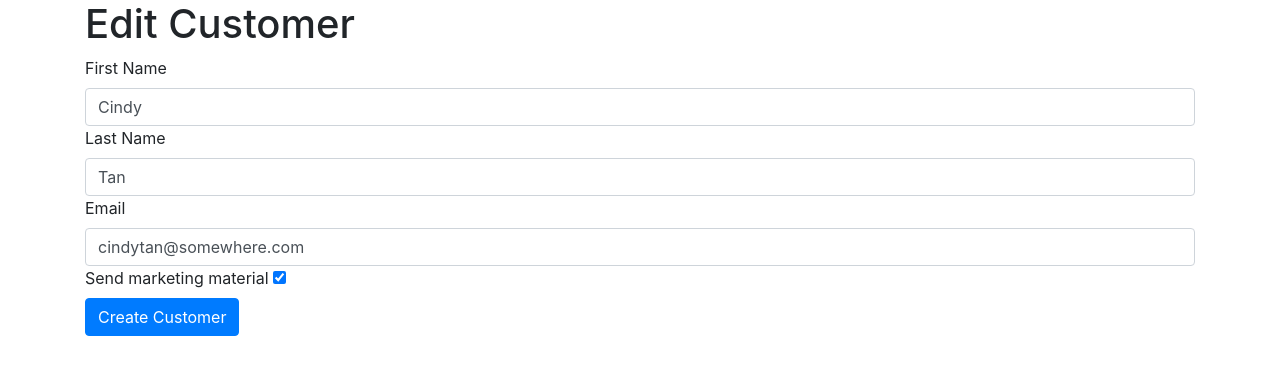
After one commit to Minirazs/demo_CRM, a Flask app: page /customers/1/edit in a window 1280 px wide. The commit adds this page. Shown: the top 375 px of the page. Run offline with Flask 2, Linux system fonts and the light colour scheme; some libraries are stand-ins or nearby versions.

Commit message:
can edit customer record

```diff
--- a/app.py
+++ b/app.py
@@ -1,25 +1,99 @@
 from flask import Flask, render_template, request, redirect, url_for
 import os
 import json
+import random
 
 app = Flask(__name__)
 database = {}
 with open('customers.json') as fp:
-        database = json.load(fp)
+    database = json.load(fp)
+
 
 @app.route('/')
 def home():
     return render_template('home.template.html')
-#special function from flask
+# special function from flask
+
 
 @app.route('/customers')
 def show_customers():
     return render_template('customers.template.html', all_customers=database)
-#special function from flask
+# special function from flask
+
+# create customer record
+@app.route('/customers/add')
+def show_add_customer():
+    return render_template('add_customer.template.html')
+
+
+@app.route('/customers/add', methods=["POST"])
+def process_add_customer():
+    first_name = request.form.get('first_name')
+    last_name = request.form.get('last_name')
+    email = request.form.get('email')
+    if 'can_send' in request.form:   #only if the checkbox is checked
+        can_send = True
+    else:
+        can_send = False
+
+    database.append({
+        'id': random.randint(10000, 99999),
+        'first_name': first_name,
+        'last_name': last_name,
+        'email': email,
+        'send_marketing_material': can_send
+    })
+
+    with open('customers.json', 'w') as fp:
+        json.dump(database, fp)
+
+    return redirect(url_for('show_customers')) #redirect to function's name 'show_customers'
+
+@app.route('/customers/<int:customer_id>/edit')
+def show_edit_customer(customer_id):
+    # find the customer to edit
+    customer_to_edit = None   #None = False
+    for customer in database:
+        if customer["id"] == customer_id:
+            customer_to_edit = customer
+
+    # if the customer with the required id exists
+    if customer_to_edit:
+        return render_template('edit_customer.template.html',
+                               customer=customer_to_edit)
+    else:
+        return f"Customer with id {customer_id} is not found"
+
+@app.route('/customers/<int:customer_id>/edit', methods=["POST"])
+def process_edit_customer(customer_id):
+    customer_to_edit = None
+
+    for customer in database:
+        if customer["id"] == customer_id:
+            customer_to_edit = customer
+            break
+
+    if customer_to_edit:
+        customer_to_edit["first_name"] = request.form.get("first_name")
+        customer_to_edit["last_name"] = request.form.get("last_name")
+        customer_to_edit["email"] = request.form.get("email")
+
+        if 'can_send' in request.form:
+            customer_to_edit['send_marketing_material'] = True
+        else:
+            customer_to_edit['send_marketing_material'] = False
+
+        # save back to the json file
+        with open('customers.json', 'w') as fp:
+            json.dump(database, fp)
+
+        return redirect(url_for('show_customers'))
+    else:
+        return f"Customer with id {customer_id} is not found"
 
 
 # "magic code" -- boilerplate
 if __name__ == '__main__':
-    app.run(host=os.environ.get('IP'),    #host
+    app.run(host=os.environ.get('IP'),  # host
             port=int(os.environ.get('PORT')),
             debug=True)
--- a/customers.json
+++ b/customers.json
@@ -1,24 +1,37 @@
 [
   {
     "id": 1,
-        "first_name":"Cindy",
-        "last_name":"Tan",
-        "email":"cindytan@somewhere.com",
-        "send_marketing_material":true
+    "first_name": "Cindy",
+    "last_name": "Tan",
+    "email": "cindytan@somewhere.com",
+    "send_marketing_material": true
   },
   {
     "id": 2,
-        "first_name":"John",
-        "last_name":"Koh",
-        "email":"johnkoh@somewhere.com",
-        "send_marketing_material":false
+    "first_name": "John",
+    "last_name": "Kohie",
+    "email": "johnkohie@somewhere.com",
+    "send_marketing_material": true
   },
   {
     "id": 3,
-        "first_name":"Ethan",
-        "last_name":"Wong",
-        "email":"ethanwong@somewhere.com",
-        "send_marketing_material":false
+    "first_name": "Ethan",
+    "last_name": "Wong",
+    "email": "ethanwong@somewhere.com",
+    "send_marketing_material": true
+  },
+  {
+    "id": 10559,
+    "first_name": "Peter",
+    "last_name": "Parker",
+    "email": "peterparker@email.com",
+    "send_marketing_material": false
+  },
+  {
+    "id": 20449,
+    "first_name": "Mary",
+    "last_name": "Jane",
+    "email": "mary.jane@email.com",
+    "send_marketing_material": false
   }
-
 ]
--- a/templates/customers.template.html
+++ b/templates/customers.template.html
@@ -7,6 +7,7 @@
             <th> First Name </th>
             <th> Last Name </th>
             <th> Email </th>
+            <th> Marketing Consent </th>
         </tr>
     </thead>
     {% for customer in all_customers %}
@@ -14,6 +15,10 @@
         <td>{{customer.first_name}}</td>
         <td>{{customer.last_name}}</td>
         <td>{{customer.email}}</td>
+        <td>{{customer.send_marketing_material}}</td>
+        <td>
+            <a href="{{ url_for('show_edit_customer', customer_id=customer.id) }}" class="btn btn-primary">Edit</a>
+        </td>
     </tr>
     {% endfor %}
 </table>
--- /dev/null
+++ b/templates/edit_customer.template.html
@@ -0,0 +1,32 @@
+{% extends 'base.template.html' %}
+
+{% block content %}
+<h1>Edit Customer</h1>
+
+<form method = "POST">
+    <div>
+        <label class="form-label">First Name </label>
+        <input type="text" name="first_name" class="form-control" value="{{customer.first_name}}"/>
+    </div>
+    <div>
+        <label class="form-label">Last Name </label>
+        <input type="text" name="last_name" class="form-control" value="{{customer.last_name}}"/>
+    </div>
+    <div>
+        <label class="form-label">Email </label>
+        <input type="text" name="email" class="form-control" value="{{customer.email}}"/>
+    </div>
+    <div>
+        <label class="form-label">Send marketing material </label>
+        <input type="checkbox" name="can_send"
+            {% if customer.send_marketing_material %}
+            checked
+            {% endif %}
+        />
+    </div>
+
+    <input type="submit" value="Create Customer" class="btn btn-primary"/>
+
+</form>
+
+{% endblock %}
```
Also changed, not shown: templates/add_customer.template.html (added, +28 -0 lines). Lines whose indentation alone changed are shown as unchanged.
